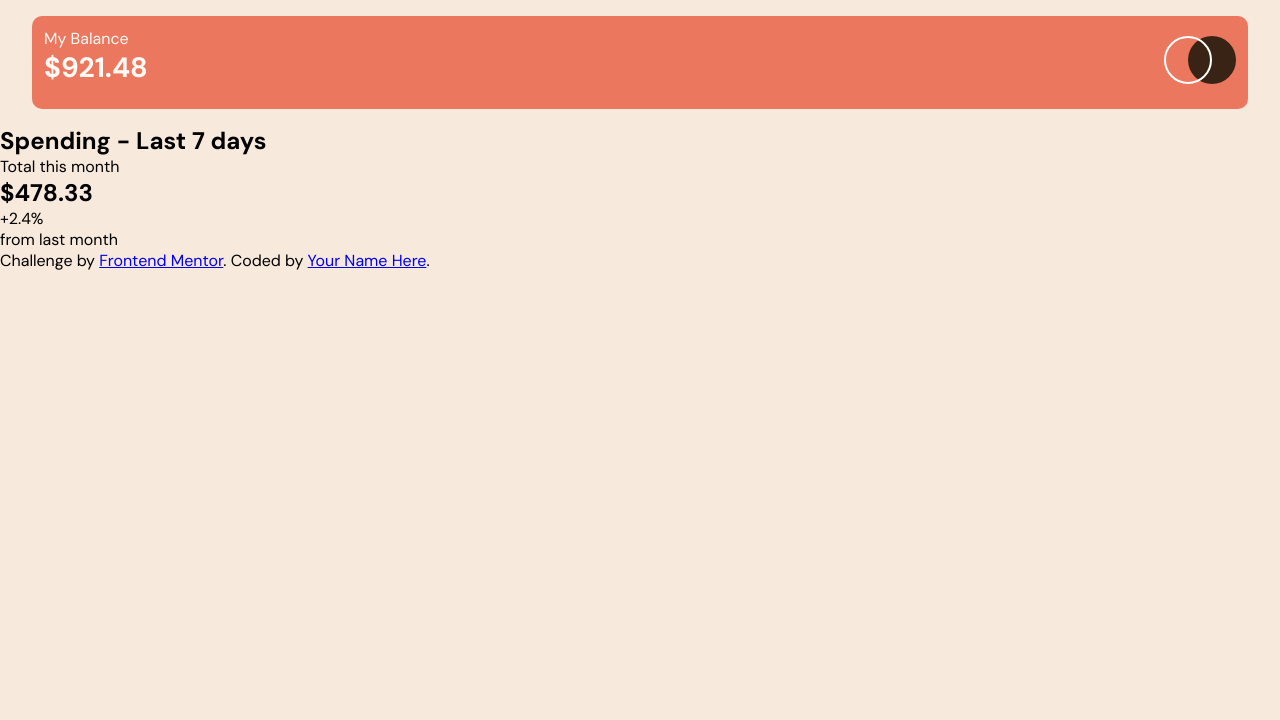
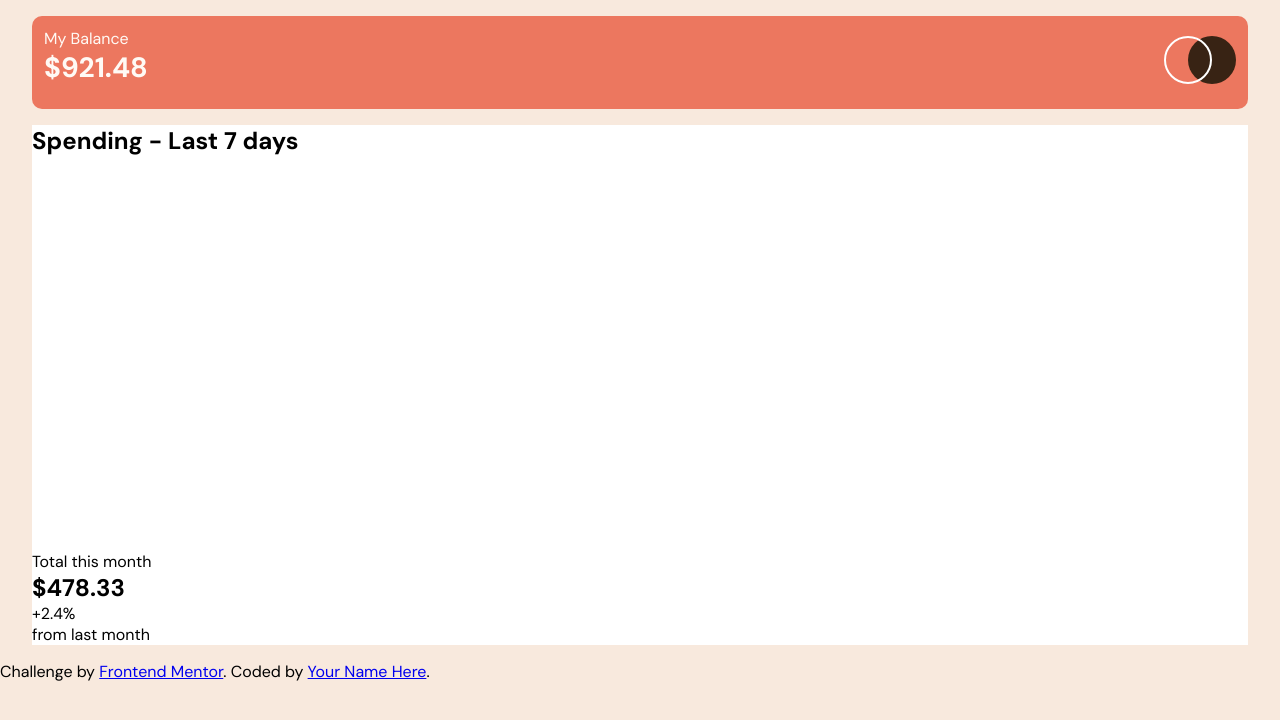
Before and after one commit to Chimoneg27/Expenses-chart, a plain HTML site: page index.html in a window 1280 px wide. Drawn offline with Linux system fonts and the light colour scheme.

Commit message:
set container layout

```diff
--- a/styles/mobile.css
+++ b/styles/mobile.css
@@ -44,5 +44,11 @@ body {
 }
 
 .container {
-    margin: 0 auto;
+    margin: 1rem auto;
+    height: 65vh;
+    background-color: white;
+    width: 95%;
+    display: flex;
+    flex-direction: column;
+    justify-content: space-between;
 }
```
